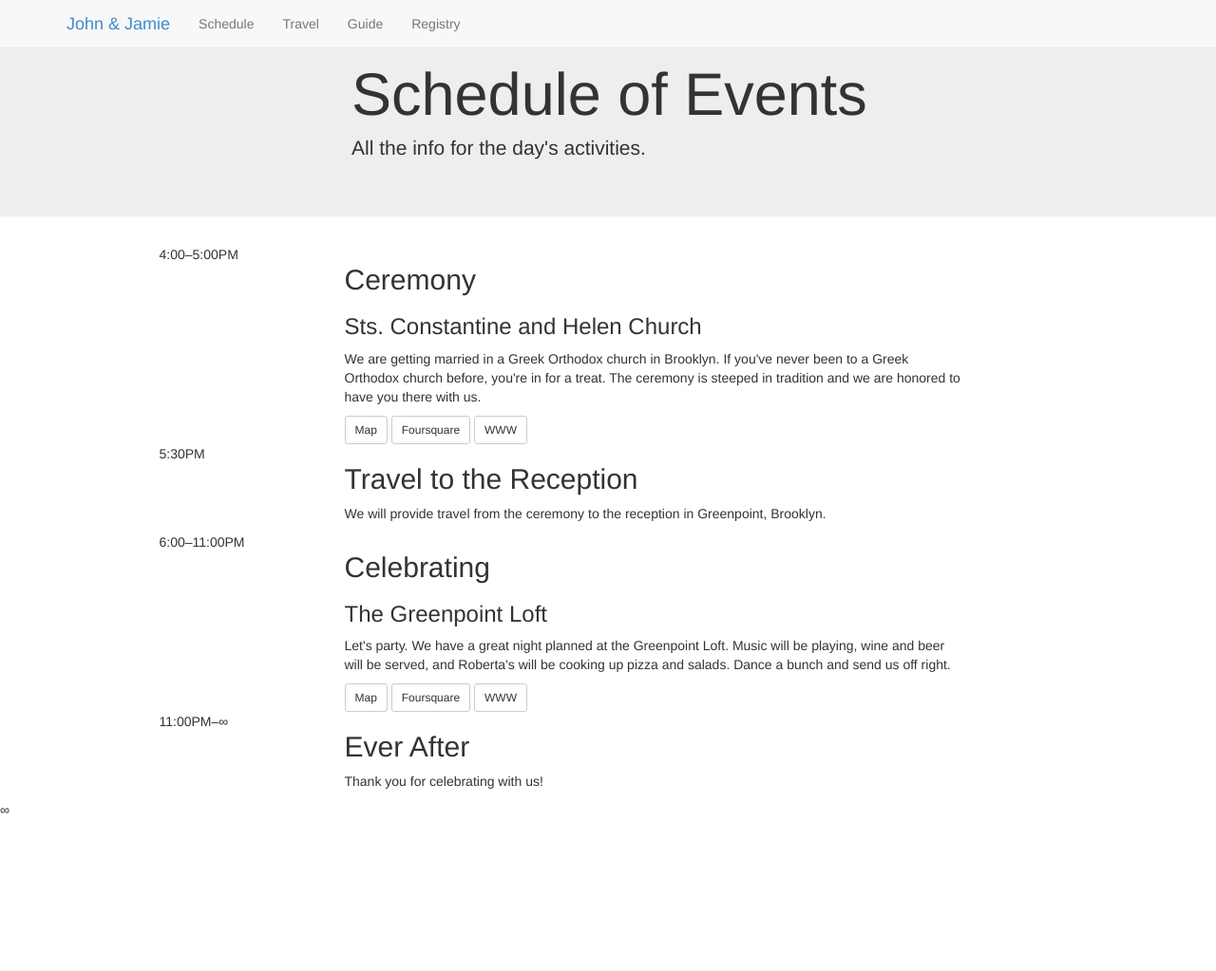
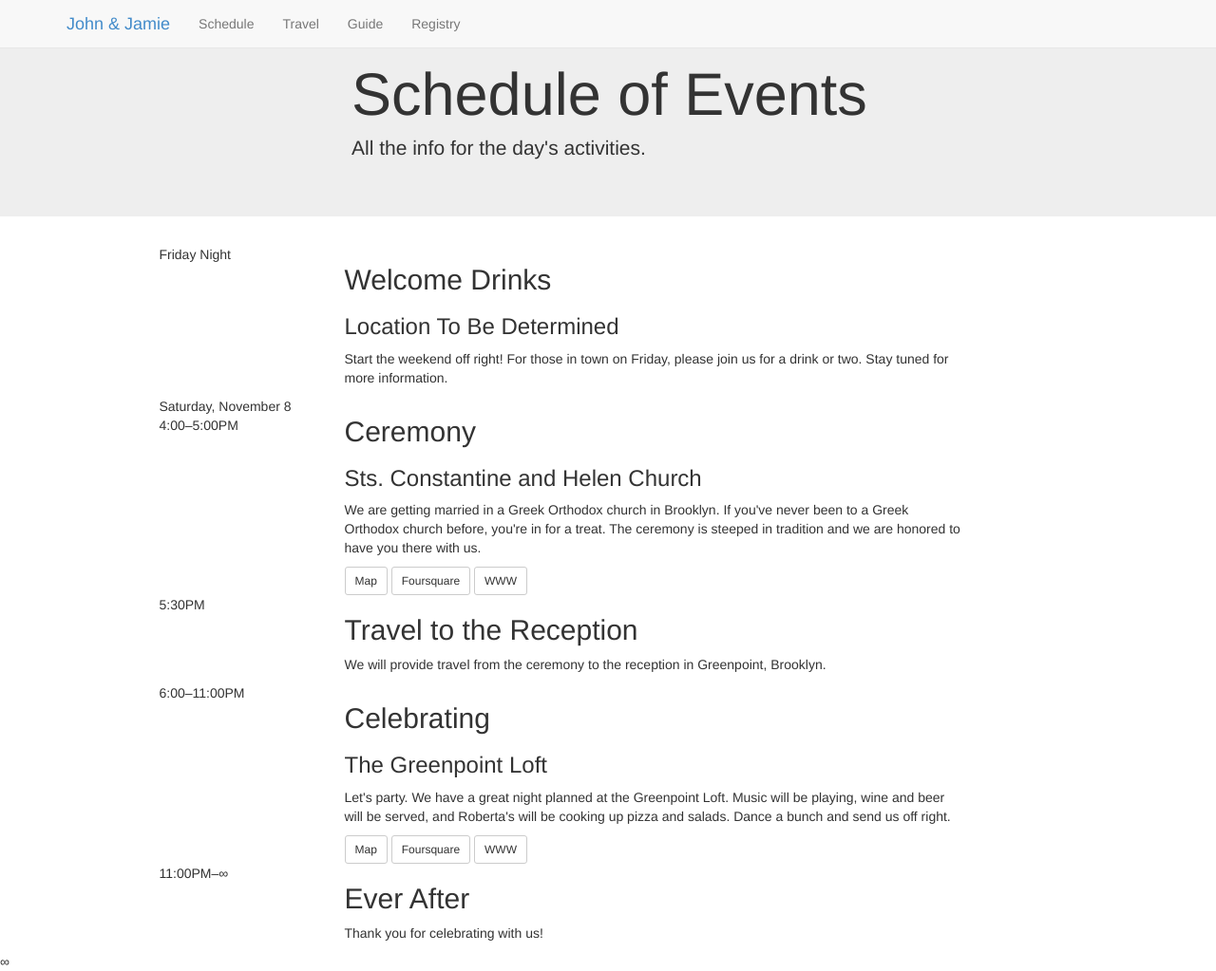
Before and after one commit to jpfinley/weddingSite, a Jekyll site: the page built from site/schedule.html, in a window 1280 px wide and 1023 px high. Shown: the whole window at 95% size. Built offline with Jekyll 4.4.1, drawn with Linux system fonts in a browser that asks for light colours; nearby versions of some CDN libraries; Markdown is read by kramdown in place of the engine named in the settings.

Commit message:
add bit about Friday night drinks

```diff
--- a/site/schedule.html
+++ b/site/schedule.html
@@ -16,7 +16,17 @@ title: The Wedding of John and Jamie
     <div class="col-md-12">
       <div class="row section section-event">
         <div class="col-md-2 col-md-offset-1">
-          <header>4:00&ndash;5:00<span>PM</span></header>
+          <header>Friday Night</header>
+        </div>
+        <div class="col-md-7">
+          <h2>Welcome Drinks</h2>
+          <h3>Location To Be Determined</h3>
+          <p>Start the weekend off right! For those in town on Friday, please join us for a drink or two. Stay tuned for more information.</p>
+        </div>
+      </div>
+      <div class="row section section-event">
+        <div class="col-md-2 col-md-offset-1">
+          <header>Saturday, November 8<br>4:00&ndash;5:00<span>PM</span></header>
         </div>
         <div class="col-md-7">
           <h2>Ceremony</h2>
```
